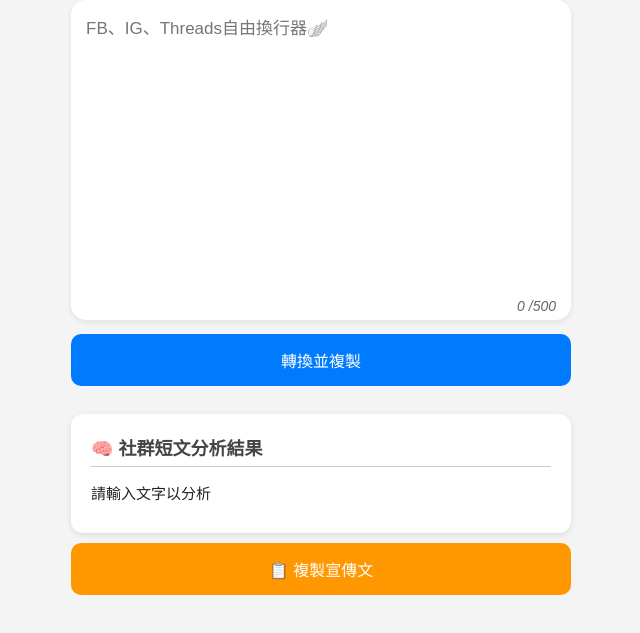
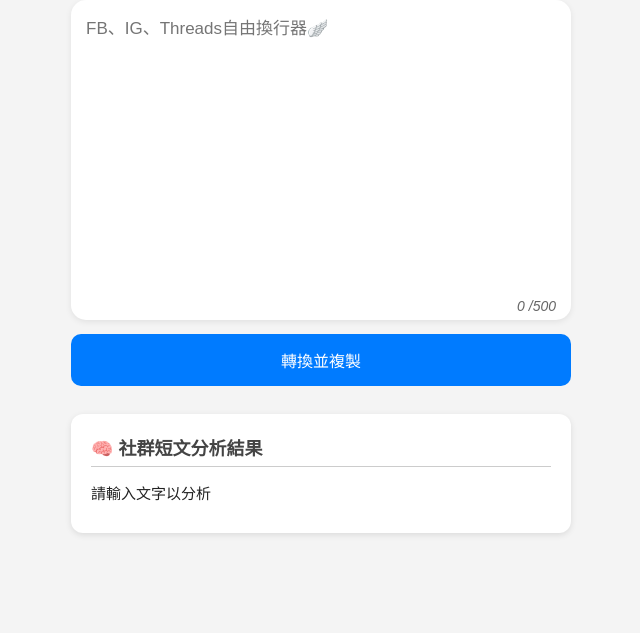
Before and after one commit to Jim245001/NiceTyper, a plain HTML site: page index.html in a window 1280 px wide. Shown: the part 79-712 px from the top of the page, without its empty margins (319-959 px from the left). Drawn offline with Linux system fonts and the light colour scheme; some packages are replaced by stand-ins of ours; a script that the page names is missing; a web font is replaced by a local one.

Commit message:
砍掉宣傳文

```diff
--- a/index.html
+++ b/index.html
@@ -33,8 +33,6 @@
     <div id="ReadableScore"></div>
   </div>
 
-  <button id="copyPromoBtn" class="convert-btn orange" onclick="copyPromo()">📋 複製宣傳文</button>
-
   <script src="script.js"></script> <!-- 載入 JS -->
 </body>
 
```
